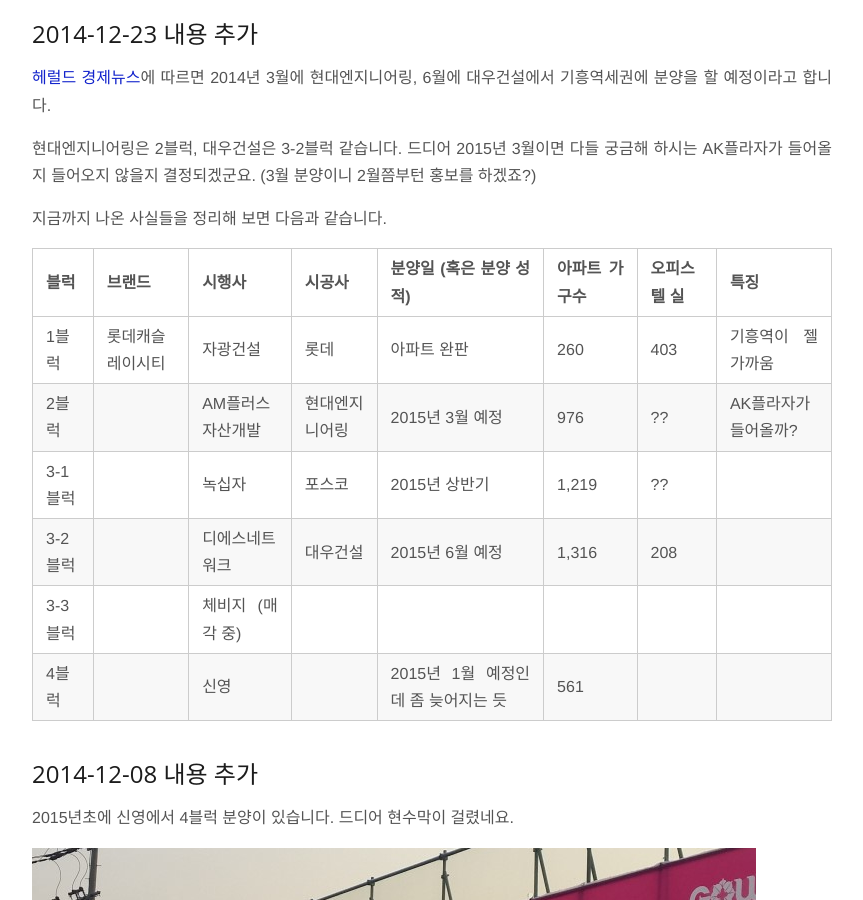
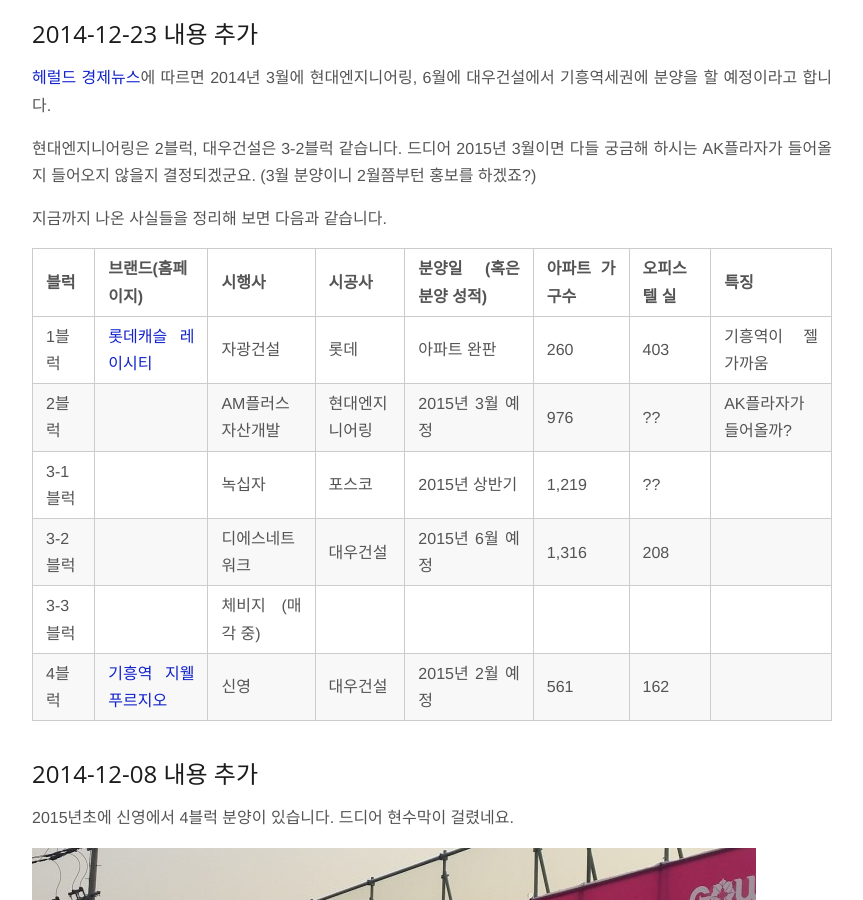
Before and after one commit to jason-heo/jason-heo.github.io, a Jekyll site: the page built from _posts/2014-08-09-giheung-stat.md, in a window 1280 px wide and 900 px high, scrolled down 619 px. Shown: the whole window, without its empty margins (208-1071 px from the left). Built offline with Jekyll 4.4.1, drawn with Linux system fonts in a browser that asks for light colours; Markdown is read by kramdown in place of the engine named in the settings; comment, search, counter and statistics services are not loaded.

Commit message:
1, 4블럭 홈페이지 추가

```diff
--- a/_posts/2014-08-09-giheung-stat.md
+++ b/_posts/2014-08-09-giheung-stat.md
@@ -12,14 +12,14 @@
 
 지금까지 나온 사실들을 정리해 보면 다음과 같습니다.
 
-|블럭|브랜드|시행사|시공사|분양일 (혹은 분양 성적)|아파트 가구수|오피스텔 실|특징|
+|블럭|브랜드(홈페이지)|시행사|시공사|분양일 (혹은 분양 성적)|아파트 가구수|오피스텔 실|특징|
 |----|------|------|------|-----------------------|-------------|-----------|----|
-|1블럭  |롯데캐슬 레이시티|자광건설        |롯데          |아파트 완판    |260  |403|기흥역이 젤 가까움|
-|2블럭  |                 |AM플러스자산개발|현대엔지니어링|2015년 3월 예정|976  |?? |AK플라자가 들어올까?|
-|3-1블럭|                 |녹십자          |포스코        |2015년 상반기  |1,219|?? | |
-|3-2블럭|                 |디에스네트워크  |대우건설      |2015년 6월 예정|1,316|208| |
-|3-3블럭|                 |체비지 (매각 중)|              |               |     |   | |
-|4블럭  |                 |신영            |              |2015년 1월 예정인데 좀 늦어지는 듯|561  |   | |
+|1블럭  |[롯데캐슬 레이시티][19]    |자광건설        |롯데          |아파트 완판    |260  |403|기흥역이 젤 가까움|
+|2블럭  |                           |AM플러스자산개발|현대엔지니어링|2015년 3월 예정|976  |?? |AK플라자가 들어올까?|
+|3-1블럭|                           |녹십자          |포스코        |2015년 상반기  |1,219|?? | |
+|3-2블럭|                           |디에스네트워크  |대우건설      |2015년 6월 예정|1,316|208| |
+|3-3블럭|                           |체비지 (매각 중)|              |               |     |   | |
+|4블럭  |[기흥역 지웰 푸르지오][20] |신영            |대우건설      |2015년 2월 예정|561  |162| |
 
 ## 2014-12-08 내용 추가
 
```
Also changed, not shown: other parts of _posts/2014-08-09-giheung-stat.md (+2 -0 lines).
